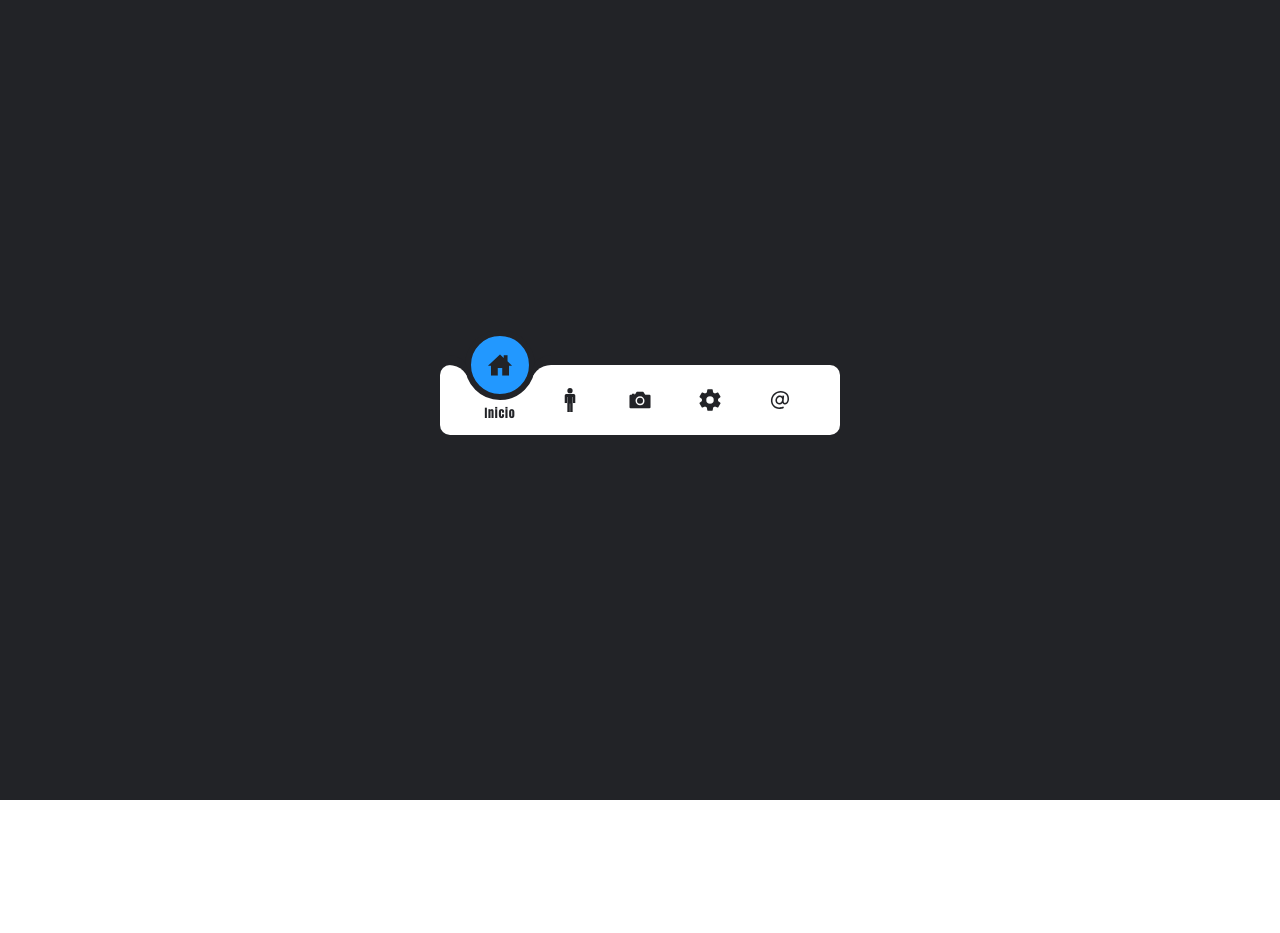
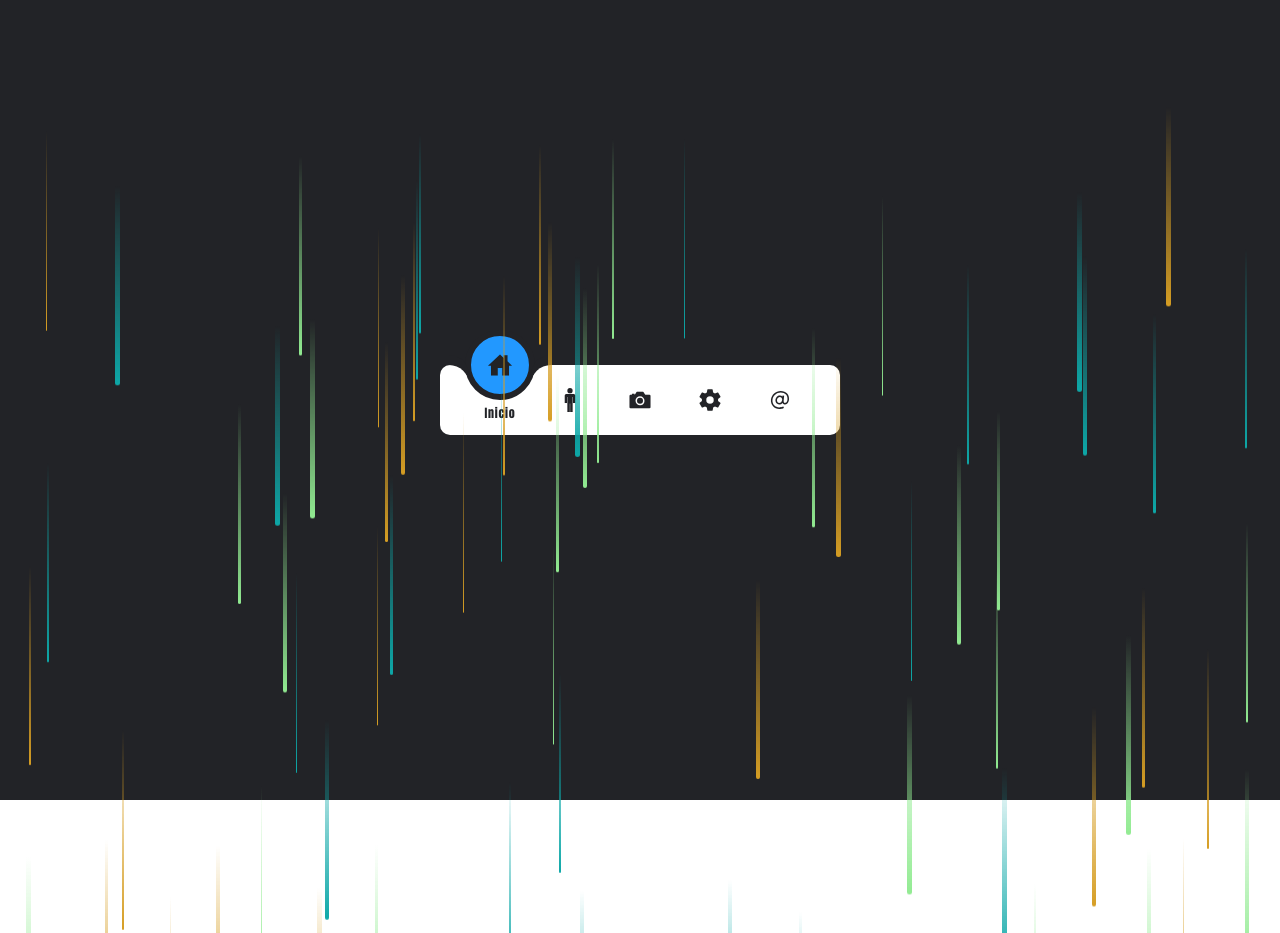
Before and after one commit to Mantecorso/menuNavegadorMolon, a plain HTML site: page index.html in a window 1280 px wide. Shown: the top 933 px of the page. Before the commit the page ends 800 px from the top, so only its background shows below. Drawn offline with nearby package versions, Linux system fonts and the light colour scheme.

Commit message:
lluvia colores

```diff
--- a/main.js
+++ b/main.js
@@ -7,5 +7,31 @@ window.addEventListener('load', function() {
             this.classList.add('active');
         });
     }
-    list.forEach((item) => item.addEventListener('click', activar)) ;
+    list.forEach((item) => item.addEventListener('click', activar));
+
+    function rain() {
+        let uno = 111;
+        let goldo = document.querySelector('.contenedor');
+        let i = 0;
+
+        while (i < uno) {
+            let gotas = document.createElement('i');
+            let stamano = Math.random() * 5;
+            let posicionX = Math.floor(Math.random() * window.innerWidth);
+            let retraso = Math.random() * -20;
+            let duracion = Math.random() * 5;
+
+            gotas.style.width = 0.2 + stamano + "px";
+            gotas.style.left = posicionX + "px";
+            gotas.style.animationDelay = retraso + "s";
+            gotas.style.animationDuration = 1 + duracion + "s";
+
+            goldo.appendChild(gotas);
+            i++;
+        }
+
+    }
+
+    rain();
+
 })
--- a/style.css
+++ b/style.css
@@ -142,3 +142,34 @@
 .nave ul li:nth-child(5).active ~ .indicador {
     transform: translateX(calc(70px * 4));
 }
+
+i {
+    position: absolute;
+    height: 200px;
+    background: linear-gradient(transparent, #fff);
+    z-index: 666;
+    border-bottom-left-radius: 5px;
+    border-bottom-right-radius: 5px;
+    animation: lluvia 5s linear infinite;
+}
+
+i:nth-child(3n+1) {
+    background: linear-gradient(transparent, rgb(14, 168, 168));
+}
+
+i:nth-child(3n+2) {
+    background: linear-gradient(transparent, rgb(146, 235, 146));
+}
+
+i:nth-child(3n+3) {
+    background: linear-gradient(transparent, rgb(214, 158, 36));
+}
+
+@keyframes lluvia {
+    0% {
+        transform: translateY(-200px);
+    }
+    100% {
+        transform: translateY(calc(100vh + 200px));
+    }
+}
```
